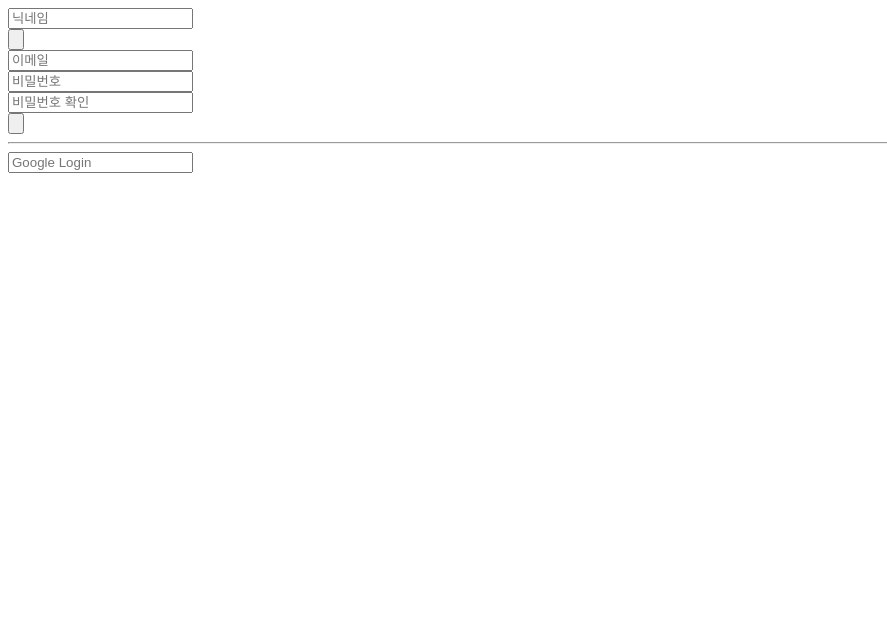
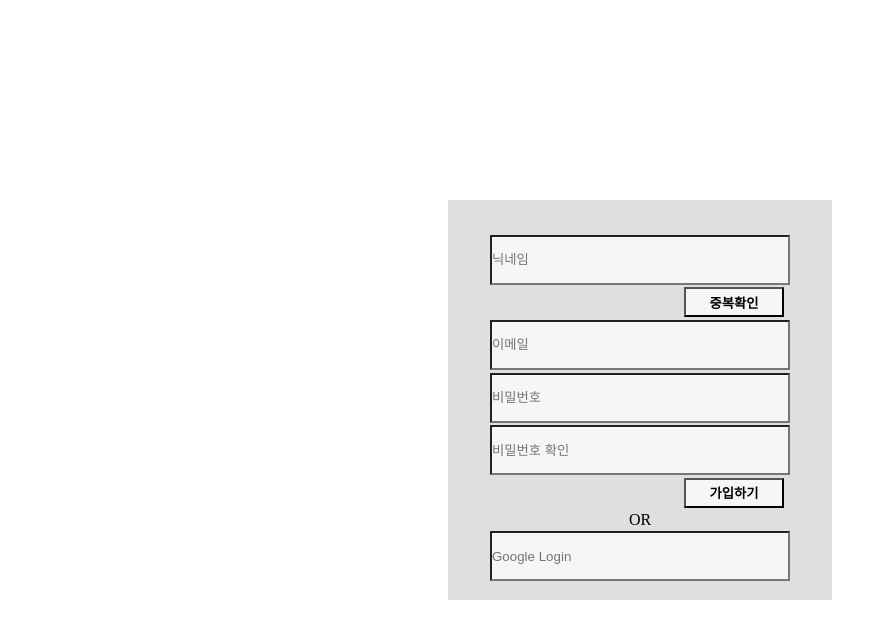
Before and after one commit to MAGEUNWON/movie-project, a plain HTML site: page signInPage/signInPage.html in a window 1280 px wide. Shown: the whole page, without its empty margins (0-887 px from the left). Drawn offline with Linux system fonts and the light colour scheme.

Commit message:
회원가입 페이지 끝

```diff
--- a/signInPage/signInPage.html
+++ b/signInPage/signInPage.html
@@ -5,16 +5,19 @@
   <meta http-equiv="X-UA-Compatible" content="IE=edge">
   <meta name="viewport" content="width=device-width, initial-scale=1.0">
   <title>Document</title>
+  <link rel="stylesheet" href="./singInPage.css">
 </head>
 <body>
-  <main>
+  <main id = "main">
+
+    <form action="post" id = "form" onsubmit="return false">
 
       <div>
         <input type="name" id ="name" name ="nicName" placeholder="닉네임">
       </div>
 
       <div>
-      <input type="button" id="nicConfirm" name="nicConfirm" placeholder="중복확인">
+        <button>중복확인</button>
       </div>
 
       <div>
@@ -30,16 +33,20 @@
       </div>
 
       <div>
-      <input type="button" id="signIn" name="signIn" placeholder="가입하기">
+        <button>가입하기</button>
       </div>
 
-    <hr>
+      <span>OR</span>
       <!-- css에 border:dashed 넣으면 절취선 됨 -->
 
       <div>
         <input type="name" name="googleLogin" name="googleLogin" placeholder="Google Login">
       </div>
 
+    </form>
+
+
+
   </main>
 </body>
 </html>
--- /dev/null
+++ b/signInPage/singInPage.scss
@@ -0,0 +1,75 @@
+*{
+  margin: 0; padding: 0; box-sizing: border-box;
+}
+
+@mixin size($width, $height){
+  width: $width;
+  height: $height;
+}
+
+@mixin flexSet($justity, $align, $direction:row){
+  display: flex;
+  justify-content: $justity;
+  align-items: $align;
+  flex-direction: $direction;
+}
+
+$col-1:#F8F5F5;
+$col-2: #E1DEDE;
+
+
+#main{
+  @include size(100vw,100vh);
+  @include flexSet(center,center,column);
+
+
+
+  &>form{
+    @include size(30vw, 50vh);
+    @include flexSet(space-evenly,center,column);
+    background-color: $col-2;
+
+    &>div{
+      @include size(auto,auto);
+
+      &>input{
+        @include size(300px,50px);
+        background-color: $col-1;
+      }
+    }
+
+    &>div:nth-child(1){
+      margin-top: 2rem;
+    }
+
+    &>div:nth-child(2){
+      @include size(200px, 30px);
+      margin-left: 18rem;
+
+      &>button{
+        @include size(100px,30px);
+        background-color: $col-1;
+        font-weight: 600;
+      }
+    }
+
+    &>div:nth-child(6){
+      @include size(200px, 30px);
+      margin-left: 18rem;
+
+      &>button{
+        @include size(100px,30px);
+        background-color: $col-1;
+        font-weight: 600;
+      }
+    }
+
+    &>div:nth-child(8){
+      margin-bottom: 1rem;
+    }
+
+  }
+
+
+
+}
```
Also changed, not shown: signInPage/singInPage.css (added), 1 other file. Lines whose indentation alone changed are shown as unchanged.
